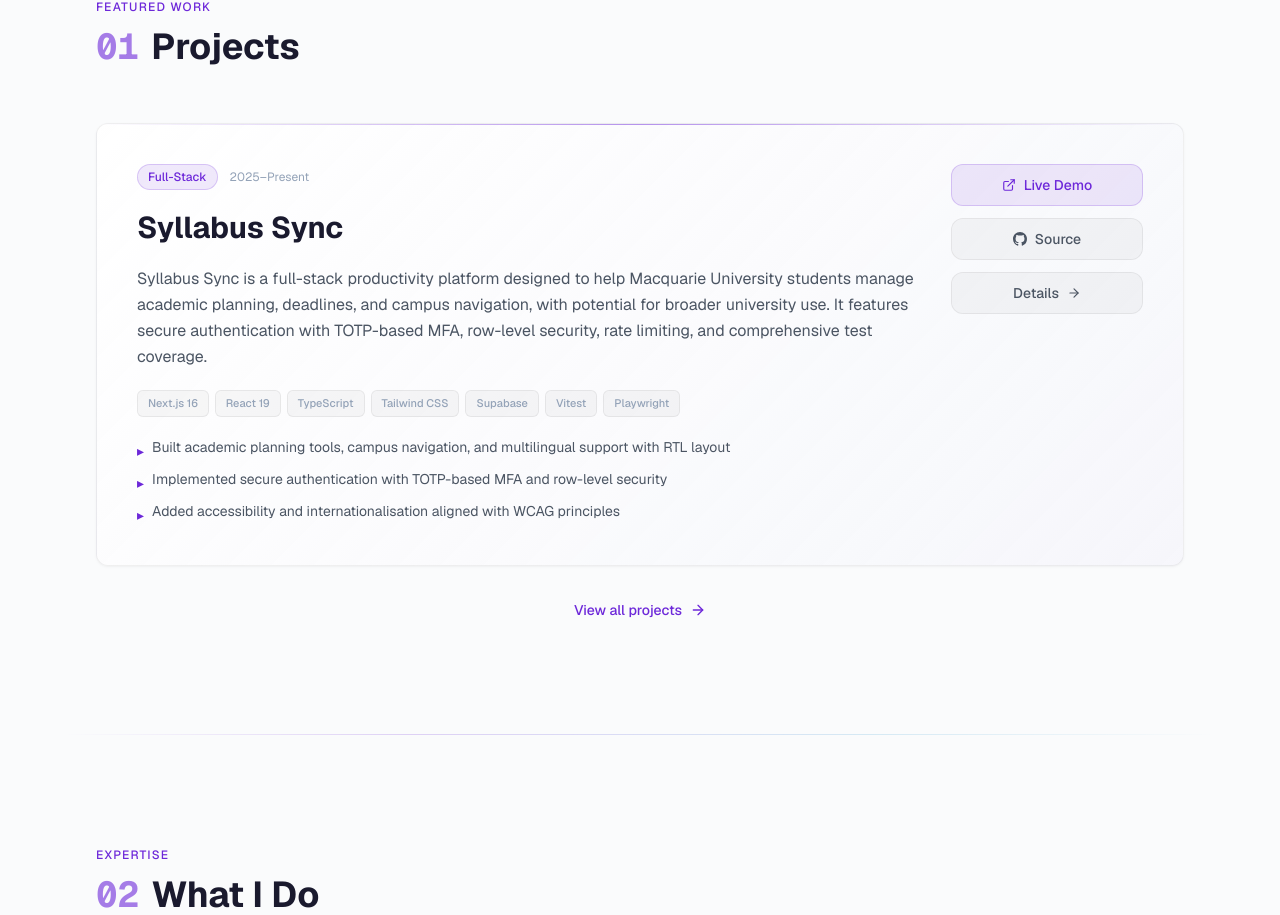
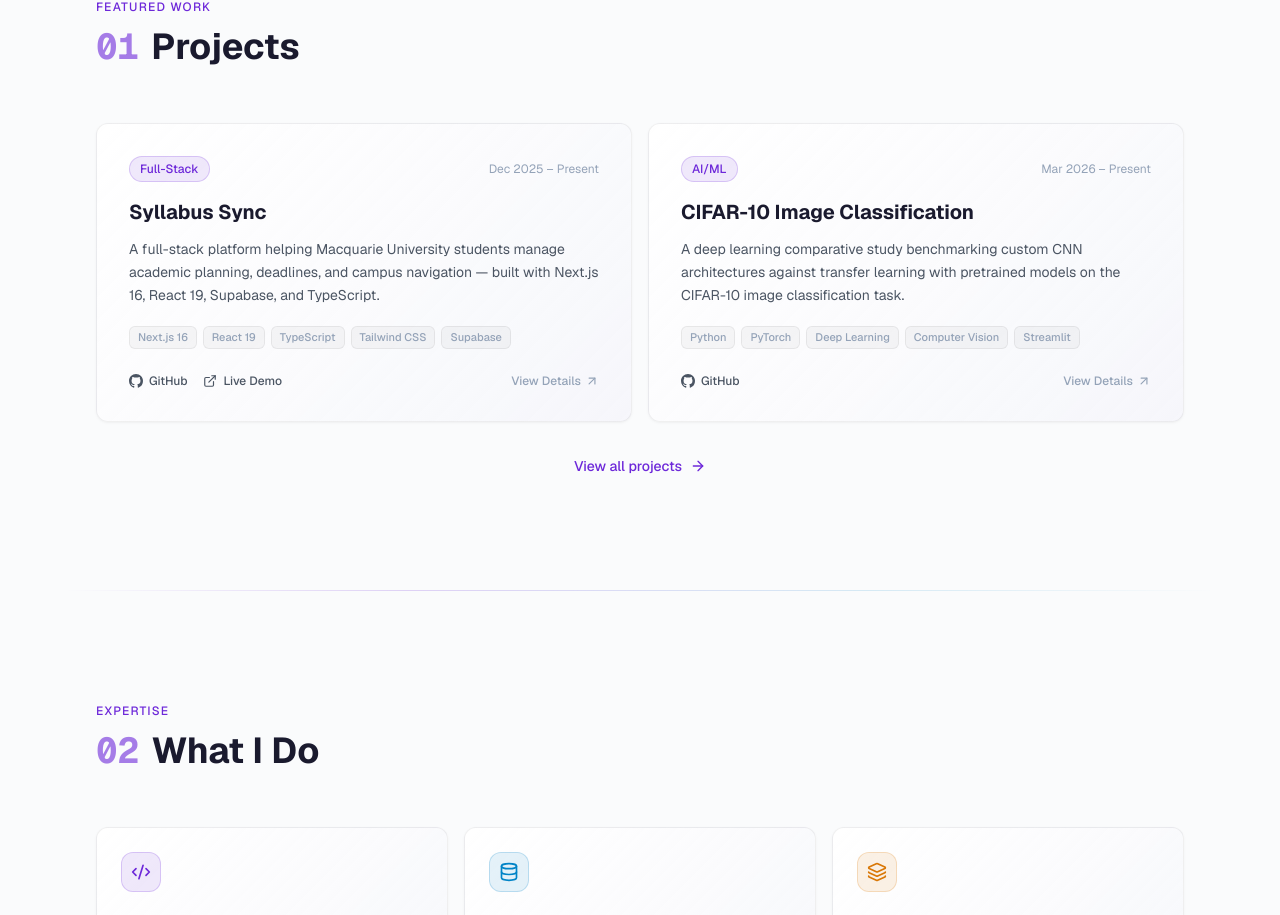
Before and after one commit to mrpouyaalavi/portfolio, a Next.js app: page / in a window 1280 px wide. Shown: the part 939-1854 px from the top of the page. Built offline with nearby package versions, Linux system fonts and the light colour scheme.

Commit message:
Add my new project to Projects List

```diff
--- a/src/app/page.tsx
+++ b/src/app/page.tsx
@@ -5,7 +5,7 @@
 import {
   ArrowRight,
   Download,
-  ExternalLink,
+
   Code2,
   Database,
   Layers,
@@ -15,6 +15,7 @@
 } from "lucide-react";
 import { GithubIcon, LinkedinIcon } from "@/components/ui/Icons";
 import { projects, skillGroups } from "@/lib/data";
+import { ProjectCard } from "@/components/ui/ProjectCard";
 import { GITHUB_URL, LINKEDIN_URL } from "@/lib/constants";
 import { motion } from "framer-motion";
 import {
@@ -46,7 +47,7 @@
 ];
 
 export default function Home() {
-  const featuredProject = projects["syllabus-sync"];
+  const projectList = Object.values(projects);
 
   return (
     <div>
@@ -263,98 +264,28 @@
             initial="hidden"
             whileInView="visible"
             viewport={{ once: true, amount: 0.05 }}
+            className="grid grid-cols-1 md:grid-cols-2 gap-4"
           >
-            {/* Featured project card */}
-            <motion.div variants={fadeInUp}>
-              <div className="group relative glass-card p-8 md:p-10 transition-all duration-300 overflow-hidden">
-                {/* Gradient accent line */}
-                <div className="absolute top-0 left-0 right-0 h-px bg-linear-to-r from-transparent via-accent/50 to-transparent" />
-
-                <div className="flex flex-col lg:flex-row lg:items-start gap-8">
-                  <div className="flex-1 space-y-5">
-                    <div className="flex items-center gap-3">
-                      <span className="text-xs font-medium px-2.5 py-1 rounded-full bg-accent/10 text-accent border border-accent/20">
-                        {featuredProject.category}
-                      </span>
-                      <span className="text-xs text-text-muted">
-                        {featuredProject.year}
-                      </span>
-                    </div>
-
-                    <h3 className="text-2xl md:text-3xl font-bold text-foreground group-hover:text-accent transition-colors">
-                      {featuredProject.title}
-                    </h3>
-
-                    <p className="text-text-secondary leading-relaxed">
-                      {featuredProject.fullDescription}
-                    </p>
-
-                    <div className="flex flex-wrap gap-1.5">
-                      {featuredProject.tags.map((tag) => (
-                        <span
-                          key={tag}
-                          className="text-[11px] font-medium px-2.5 py-1 rounded-md bg-overlay-subtle text-text-muted border border-border-subtle"
-                        >
-                          {tag}
-                        </span>
+            {projectList.map((project) => (
+              <motion.div key={project.slug} variants={fadeInUp}>
+                <ProjectCard project={project} />
+              </motion.div>
             ))}
-                    </div>
-
-                    <ul className="space-y-2">
-                      {featuredProject.highlights.slice(0, 3).map((h) => (
-                        <li
-                          key={h}
-                          className="flex items-start gap-2 text-sm text-text-secondary"
-                        >
-                          <span className="text-accent mt-1 shrink-0">▸</span>
-                          {h}
-                        </li>
-                      ))}
-                    </ul>
-                  </div>
-
-                  {/* Right side links */}
-                  <div className="lg:w-48 flex flex-row lg:flex-col gap-3">
-                    {featuredProject.links.demo && (
-                      <a
-                        href={featuredProject.links.demo}
-                        target="_blank"
-                        rel="noopener noreferrer"
-                        className="flex items-center justify-center gap-2 px-4 py-2.5 rounded-xl bg-accent/10 text-accent text-sm font-medium border border-accent/20 hover:bg-accent/20 transition-colors"
-                      >
-                        <ExternalLink size={14} /> Live Demo
-                      </a>
-                    )}
-                    {featuredProject.links.repo && (
-                      <a
-                        href={featuredProject.links.repo}
-                        target="_blank"
-                        rel="noopener noreferrer"
-                        className="flex items-center justify-center gap-2 px-4 py-2.5 rounded-xl bg-overlay-subtle text-text-secondary text-sm font-medium border border-border-subtle hover:border-accent/30 hover:text-accent transition-colors"
-                      >
-                        <GithubIcon size={14} /> Source
-                      </a>
-                    )}
-                    <Link
-                      href={`/projects/${featuredProject.slug}`}
-                      className="flex items-center justify-center gap-2 px-4 py-2.5 rounded-xl bg-overlay-subtle text-text-secondary text-sm font-medium border border-border-subtle hover:border-accent/30 hover:text-accent transition-colors"
-                    >
-                      Details <ArrowRight size={14} />
-                    </Link>
-                  </div>
-                </div>
-              </div>
           </motion.div>
 
-            {/* View all projects link */}
-            <motion.div variants={fadeInUp} className="mt-8 text-center">
+          <motion.div
+            initial={{ opacity: 0, y: 12 }}
+            whileInView={{ opacity: 1, y: 0 }}
+            viewport={{ once: true }}
+            transition={{ delay: 0.2 }}
+            className="mt-8 text-center"
+          >
             <Link
               href="/projects"
               className="inline-flex items-center gap-2 text-sm font-medium text-accent hover:text-accent-light transition-colors"
             >
               View all projects <ArrowRight size={16} />
             </Link>
-            </motion.div>
           </motion.div>
         </section>
       </AnimatedSection>
--- a/src/app/resume/ResumeClient.tsx
+++ b/src/app/resume/ResumeClient.tsx
@@ -163,7 +163,7 @@
                   <h4 className="text-lg font-semibold text-foreground">
                     Syllabus Sync — Student Productivity Platform
                   </h4>
-                  <span className="text-xs text-text-muted">Dec 2025 – Present</span>
+                  <span className="text-xs text-text-muted">December 2025 – Present</span>
                 </div>
                 <p className="text-xs text-accent-light font-medium mb-3">
                   Next.js 16 · React 19 · TypeScript · Tailwind CSS · Supabase · Vitest
--- a/src/lib/data.ts
+++ b/src/lib/data.ts
@@ -18,7 +18,7 @@
     slug: "syllabus-sync",
     title: "Syllabus Sync",
     category: "Full-Stack",
-    year: "2025–Present",
+    year: "Dec 2025 – Present",
     description:
       "A full-stack platform helping Macquarie University students manage academic planning, deadlines, and campus navigation — built with Next.js 16, React 19, Supabase, and TypeScript.",
     fullDescription:
@@ -48,7 +48,7 @@
     slug: "cifar-10-image-classification",
     title: "CIFAR-10 Image Classification",
     category: "AI/ML",
-    year: "2025",
+    year: "Mar 2026 – Present",
     description:
       "A deep learning comparative study benchmarking custom CNN architectures against transfer learning with pretrained models on the CIFAR-10 image classification task.",
     fullDescription:
```
Lines whose indentation alone changed are shown as unchanged.
